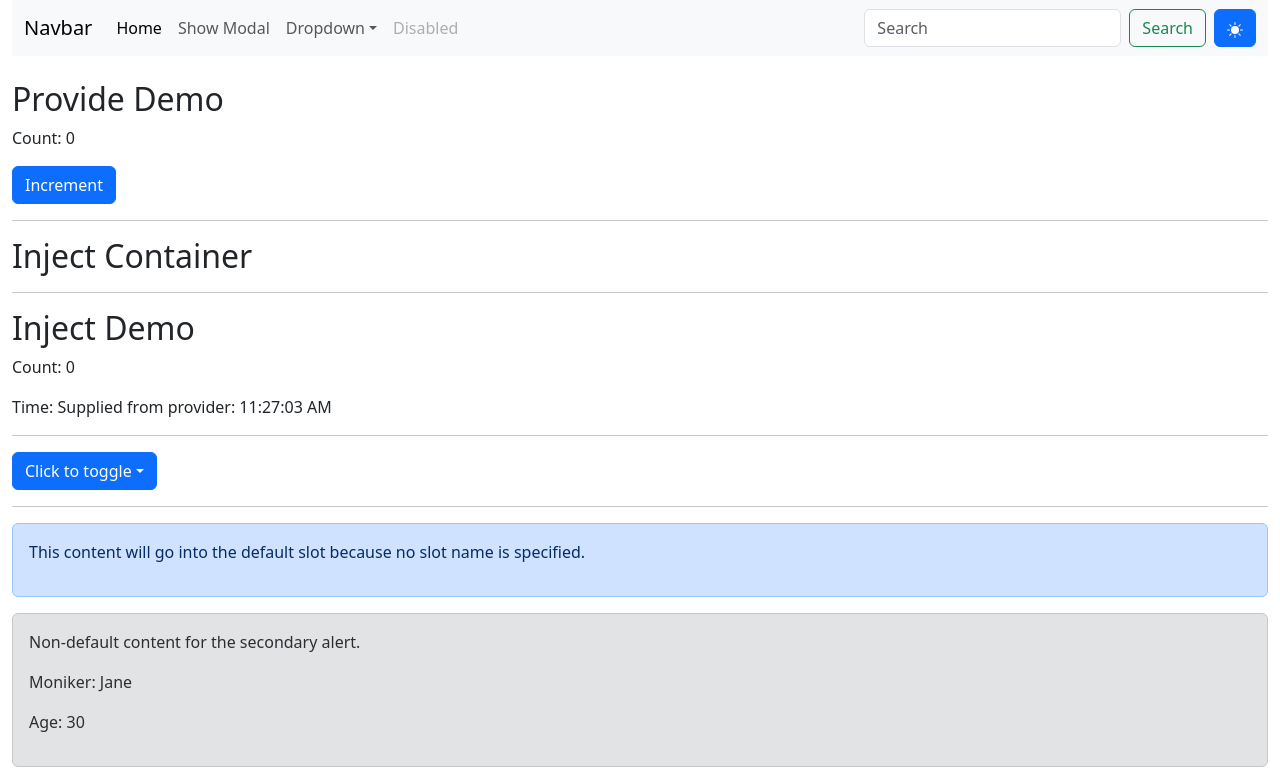
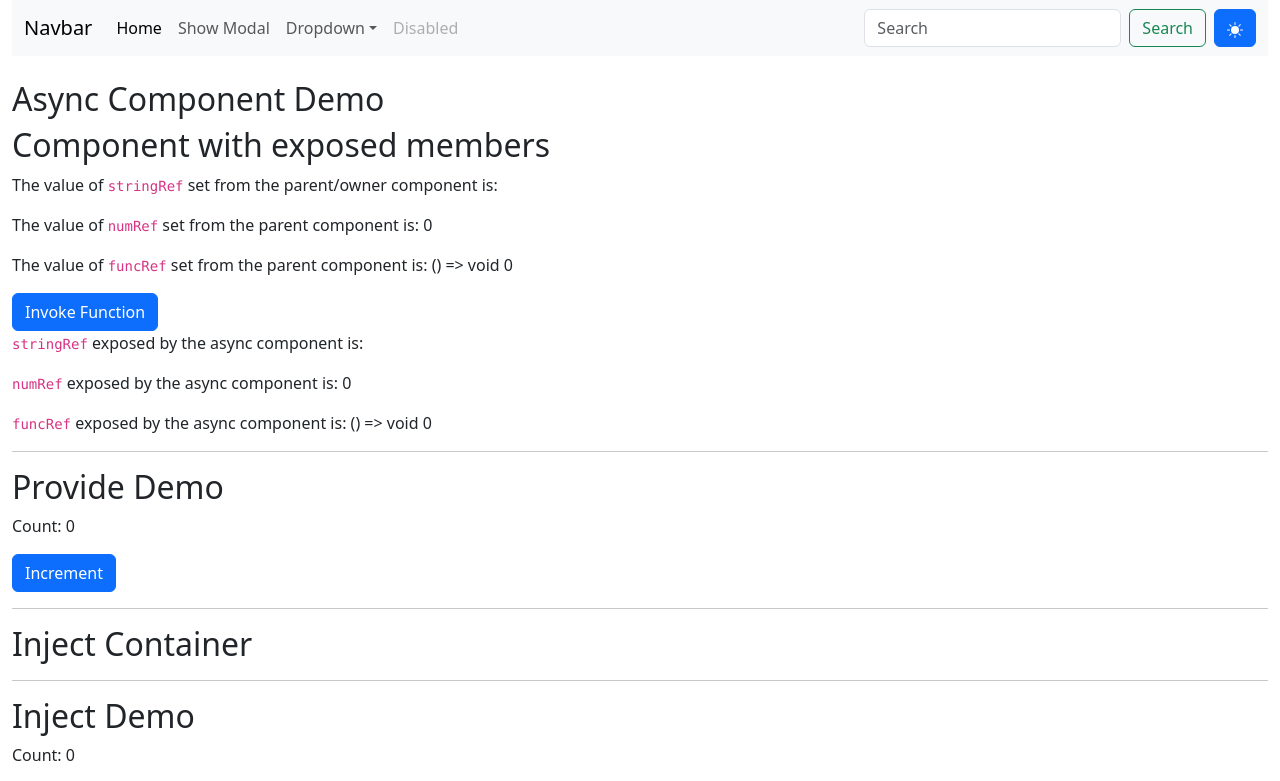
Before and after one commit to FlameWolf/vue-project, a Vue app: page / in a window 1280 px wide. Shown: the top 781 px of the page. Built offline with nearby package versions, Linux system fonts and the light colour scheme.

Commit message:
Create async demo component

```diff
--- a/src/App.vue
+++ b/src/App.vue
@@ -17,6 +17,7 @@
 	import ConfirmModal from "@/components/ConfirmModal.vue";
 	import Dropdown from "@/components/Dropdown.vue";
 	import ProvideDemo from "@/components/ProvideDemo.vue";
+	import AsyncDemo from "@/components/AsyncDemo.vue";
 
 	const age = ref(25);
 	const ageChangeMessage = ref(emptyString);
@@ -40,6 +41,7 @@
 </script>
 <template>
 	<Navbar class="mb-4"/>
+	<AsyncDemo/>
 	<ProvideDemo/>
 	<Dropdown>
 		<template #trigger-content>
--- /dev/null
+++ b/src/components/AsyncDemo.vue
@@ -0,0 +1,16 @@
+<script setup lang="ts">
+	import { defineAsyncComponent, useTemplateRef } from "vue";
+
+	const testComp = defineAsyncComponent(() => import("./TestComponent.vue"));
+	const asyncRef = useTemplateRef("async-ref");
+</script>
+<template>
+	<div>
+		<h2>Async Component Demo</h2>
+		<test-comp ref="async-ref"/>
+		<p><code>stringRef</code> exposed by the async component is: {{ asyncRef?.stringRef }}</p>
+		<p><code>numRef</code> exposed by the async component is: {{ asyncRef?.numRef }}</p>
+		<p><code>funcRef</code> exposed by the async component is: {{ asyncRef?.funcRef }}</p>
+	</div>
+	<hr/>
+</template>
```
